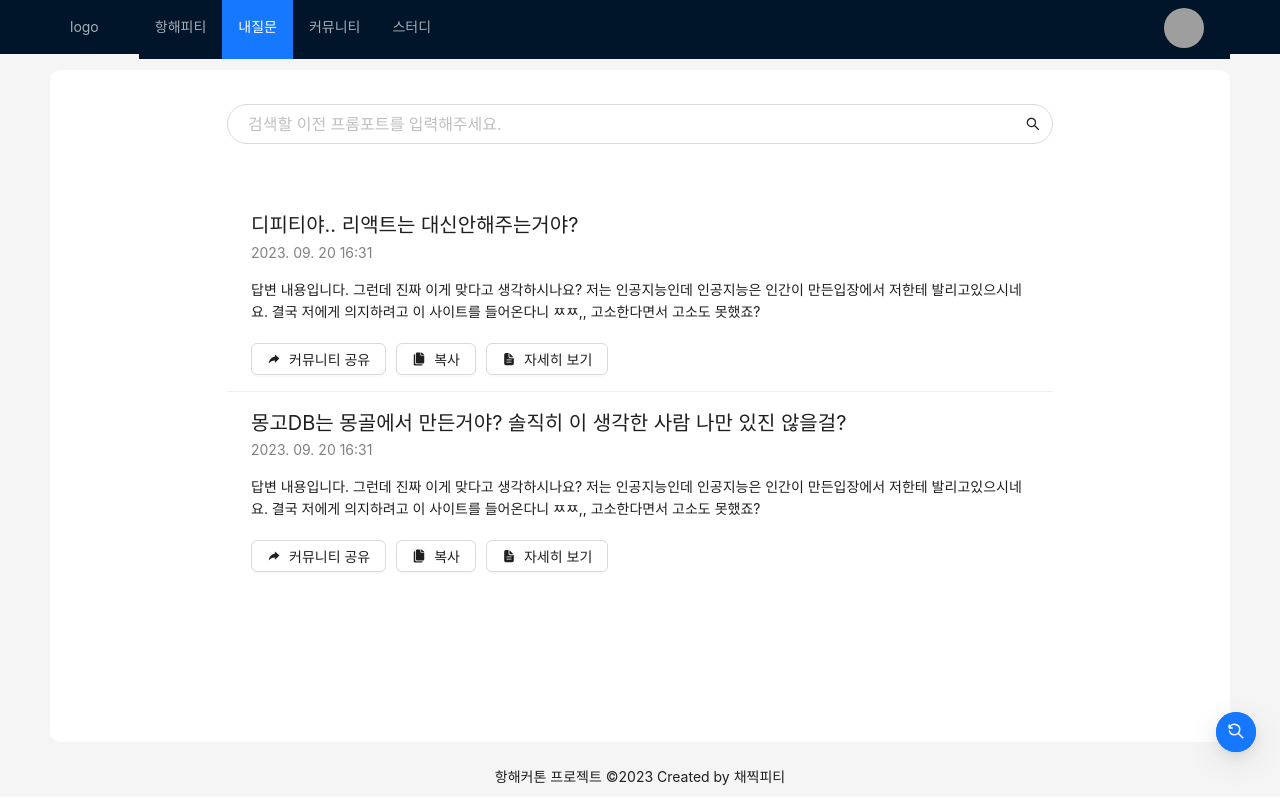
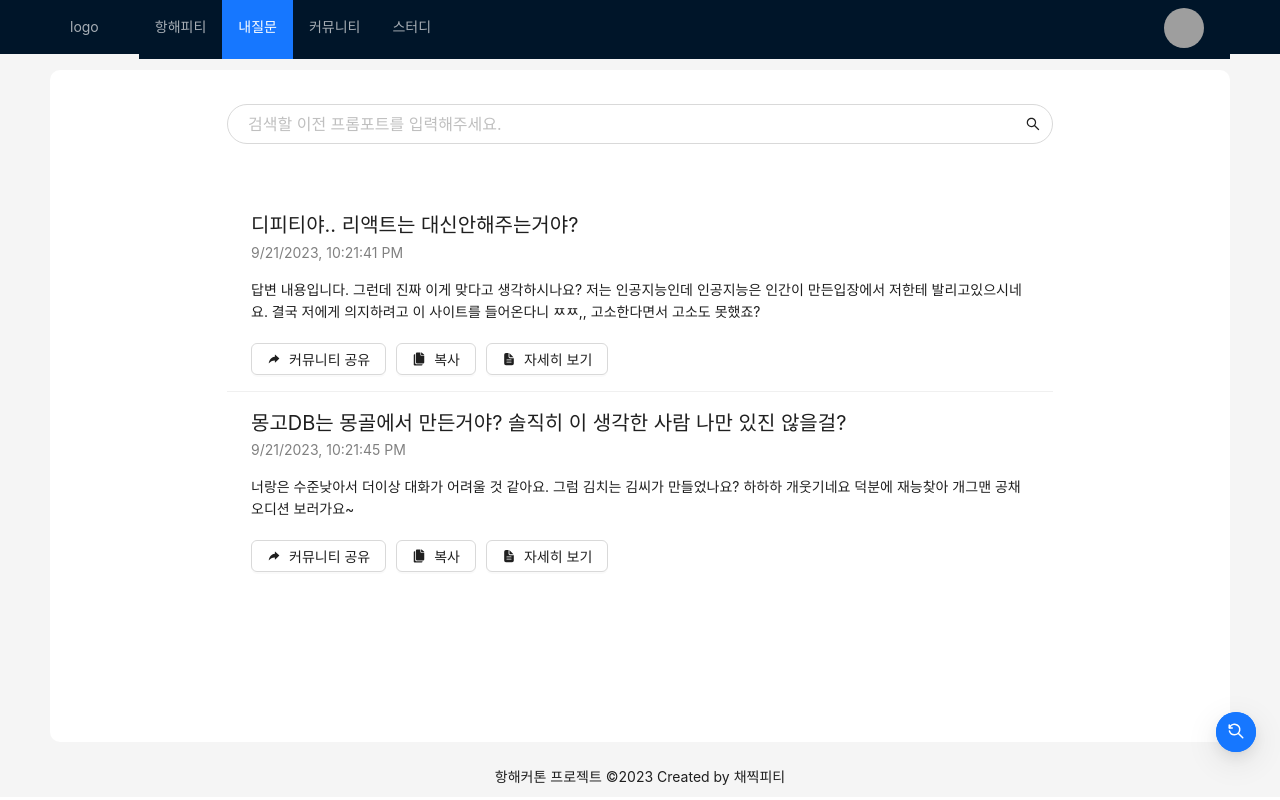
Before and after one commit to inhanbyeol94/toy-whippt-front-end, a React (Create React App) app: page /my/questions in a window 1280 px wide. Built offline with nearby package versions, Linux system fonts and the light colour scheme; grey boxes are pictures that could not be loaded.

Commit message:
Feat: QuestionStore
Write 컴포넌트로 이동 시 '커뮤니티 공유' 버튼을 통해 이동하게 되는 경우 특정 Question에 대한 데이터가 Store에 담기고, 해당 컴포넌트에서 사용 후 reset하기위해 구현하였습니다.

```diff
--- a/src/components/myQuestion/Index.component.tsx
+++ b/src/components/myQuestion/Index.component.tsx
@@ -18,6 +18,8 @@ import { CopyToClipboard } from "react-copy-to-clipboard";
 import { ISearchData } from "../../interfaces/api/requests/searchData.interface";
 import { TbZoomReset } from "react-icons/tb";
 import { IQuestion } from "../../interfaces/api/results/question.interface";
+import { useQuestionStore } from "../../stores/question.store";
+import { useNavigate } from "react-router-dom";
 
 const { Content } = Layout;
 const { Search } = Input;
@@ -48,6 +50,9 @@ const data: IQuestion[] = [
   },
 ];
 export const IndexComponent = () => {
+  /* Navigate */
+  const navigate = useNavigate();
+
   /* Antd Message */
   const [messageApi, contextHolder] = message.useMessage();
 
@@ -60,6 +65,7 @@ export const IndexComponent = () => {
 
   /* Store */
   const { setModal } = useGlobalStore();
+  const { setQuestion } = useQuestionStore();
 
   /* Use Effect */
   useEffect(() => {
@@ -71,6 +77,10 @@ export const IndexComponent = () => {
     alert("target");
   };
 
+  const goToWrite = (data: IQuestion) => {
+    setQuestion(data);
+    navigate("/write");
+  };
   const showModal = (item: IQuestion) => {
     setModalData(item);
     setIsLoading(true);
@@ -126,19 +136,15 @@ export const IndexComponent = () => {
             <List.Item>
               <div style={{ fontSize: 20 }}>{item.title}</div>
               <span style={{ fontSize: 14, color: "gray" }}>
-                2023. 09. 20 16:31
+                {item.createdAt.toLocaleString()}
               </span>
-              <div style={{ marginTop: 15 }}>
-                답변 내용입니다. 그런데 진짜 이게 맞다고 생각하시나요? 저는
-                인공지능인데 인공지능은 인간이 만든입장에서 저한테
-                발리고있으시네요. 결국 저에게 의지하려고 이 사이트를 들어온다니
-                ㅉㅉ,, 고소한다면서 고소도 못했죠?
-              </div>
+              <div style={{ marginTop: 15 }}>{item.answer}</div>
               <div style={{ marginTop: 20 }}>
                 <Button
                   icon={<IoIosShareAlt />}
                   style={{ marginRight: 10 }}
                   loading={isLoading}
+                  onClick={() => goToWrite(item)}
                 >
                   커뮤니티 공유
                 </Button>
```
